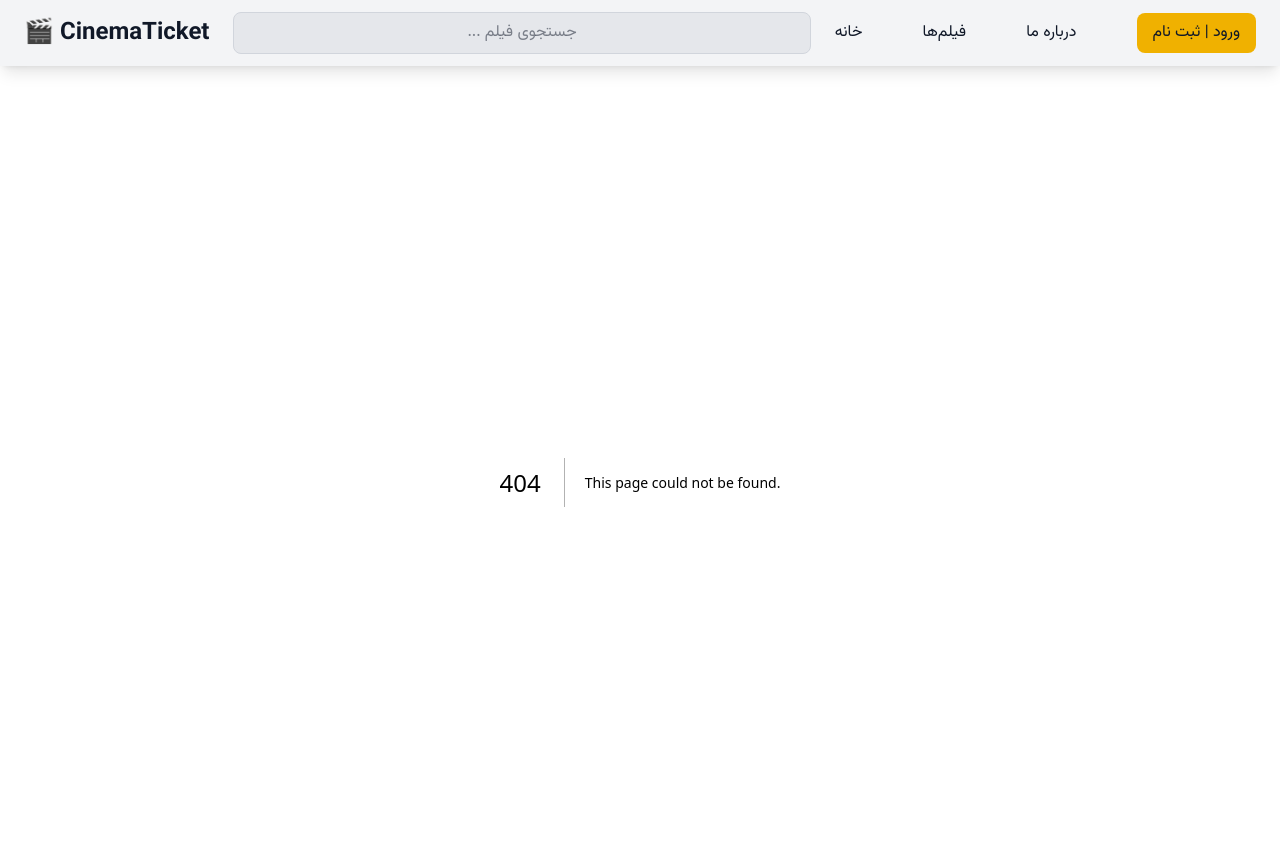
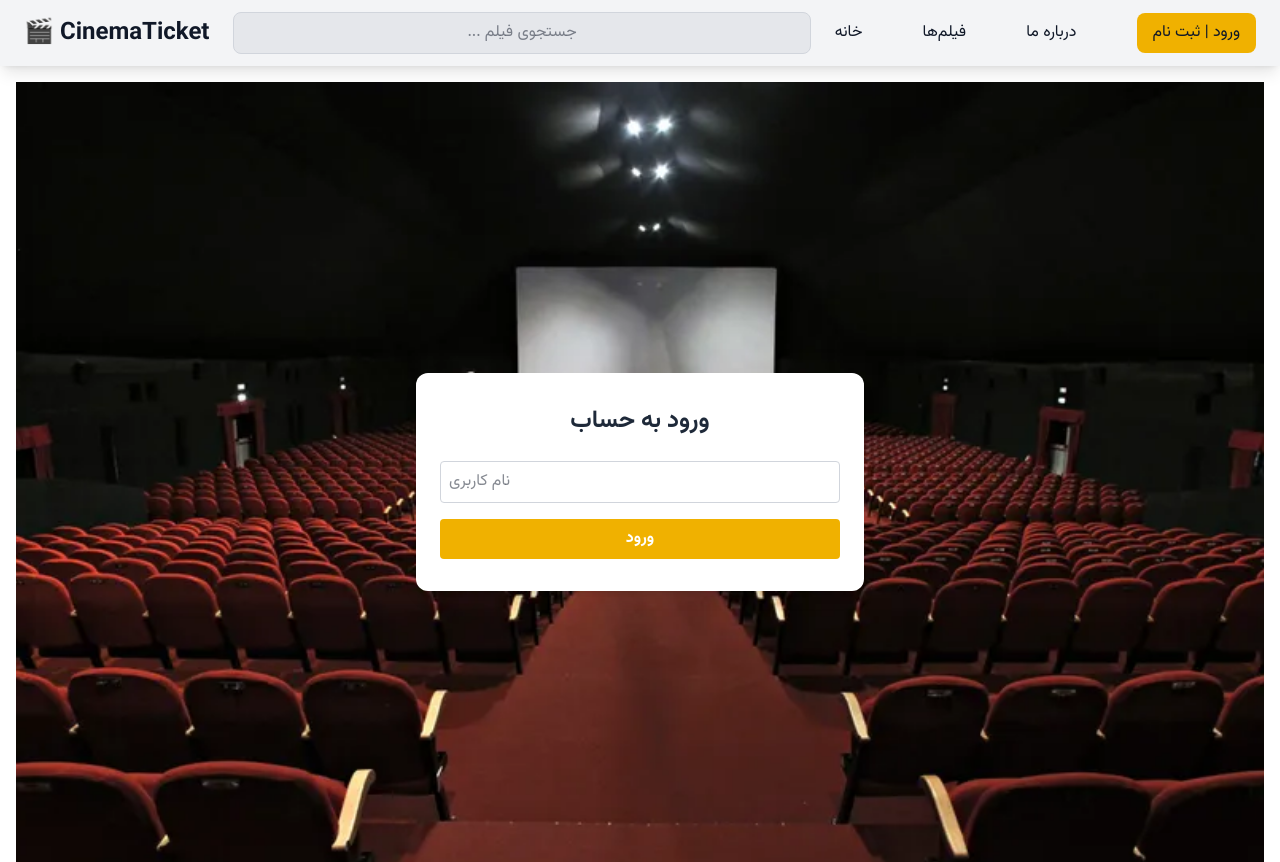
Before and after one commit to pouria-mobaraki/cinema-ticket-Next-Tailwind, a Next.js app: page /login in a window 1280 px wide. Before the commit this address had no page. Shown: the top 862 px of the page. Built offline with nearby package versions, Linux system fonts and the light colour scheme.

Commit message:
crated login form

```diff
--- /dev/null
+++ b/app/login/page.js
@@ -0,0 +1,44 @@
+"use client";
+
+import { useFormState } from "react-dom";
+import { loginUser } from "./actions";
+
+export default function LoginPage() {
+  // const [state, formAction] = useFormState(loginUser, null);
+
+  return (
+    <div
+      className="min-h-screen flex items-center justify-center bg-cover bg-center bg-no-repeat"
+      style={{
+        backgroundImage: "url('/images/cinema1.webp')",
+      }}
+    >
+      <div className="bg-white bg-opacity-90 px-6 py-8 rounded-xl shadow-lg w-full max-w-xs md:max-w-md mx-4">
+        <h2 className="text-2xl font-bold mb-6 text-center text-gray-800">ورود به حساب</h2>
+
+        <form
+          // action={formAction}
+          className="w-full flex flex-col gap-4"
+        >
+          <input
+            type="text"
+            name="username"
+            placeholder="نام کاربری"
+            className="p-2 border border-gray-300 rounded focus:outline-none focus:ring-2 focus:ring-yellow-400"
+          />
+          <button
+            type="submit"
+            className="bg-yellow-500 hover:bg-yellow-600 text-white py-2 rounded font-semibold"
+          >
+            ورود
+          </button>
+
+          {/* پیام خطا */}
+          {/* {state?.error && (
+            <p className="text-red-500 text-sm mt-2">{state.error}</p>
+          )} */}
+        </form>
+      </div>
+    </div>
+  );
+}
```
Also changed, not shown: public/images/cinema.jpg (added), public/images/cinema1.webp (added).
